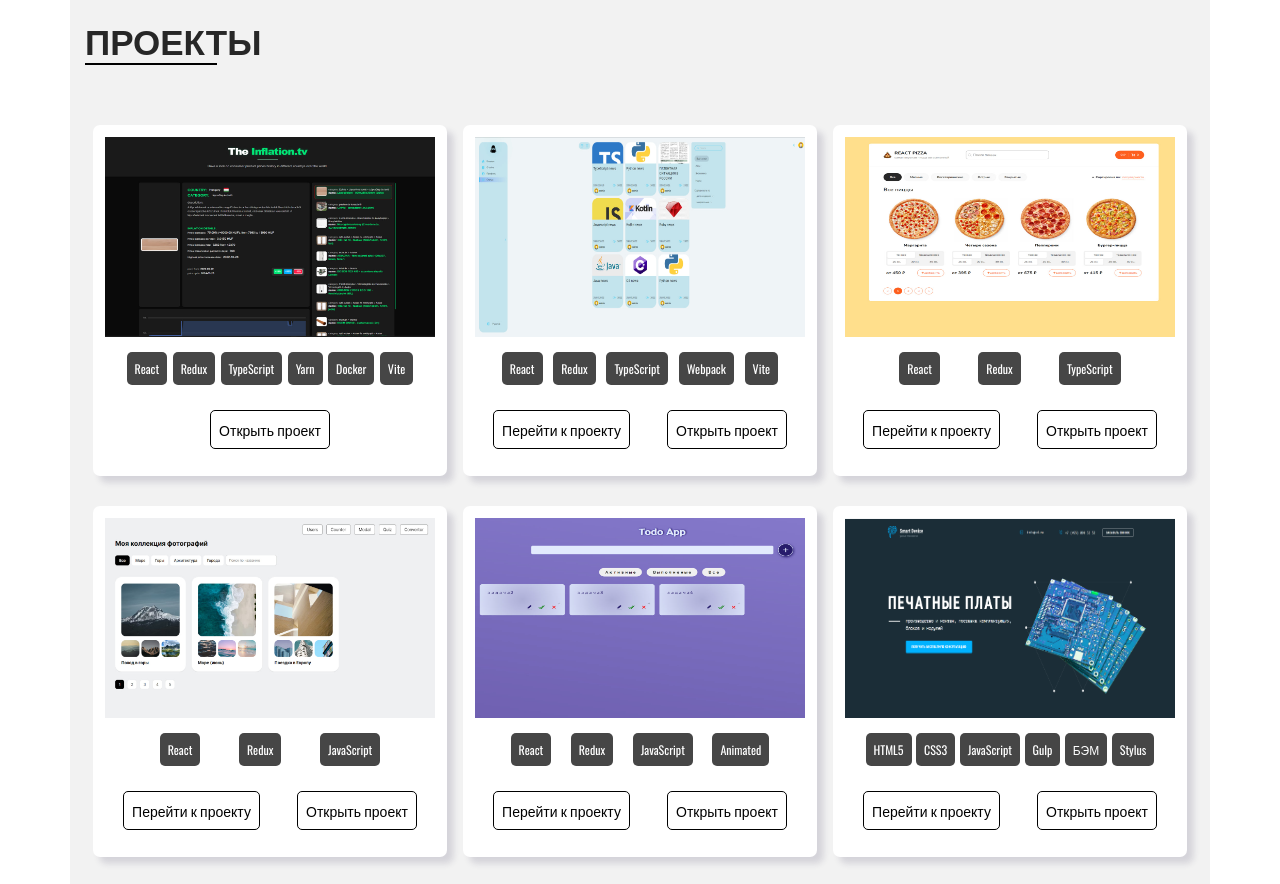
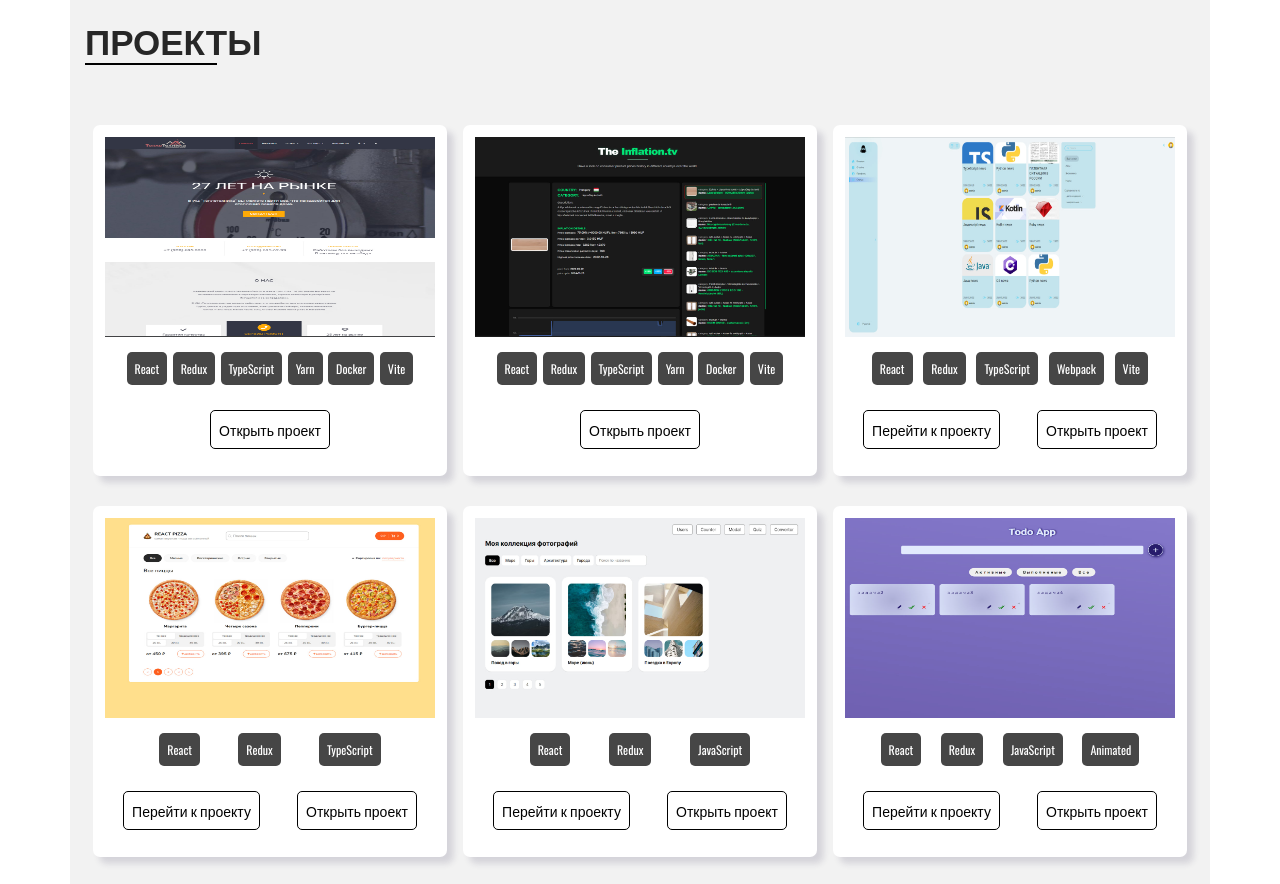
Before and after one commit to SuleymYovloy/SuleymYovloy.github.io, a plain HTML site: page index.html in a window 1280 px wide. Shown: the part 2680-3564 px from the top of the page. Drawn offline with nearby package versions, Linux system fonts and the light colour scheme.

Commit message:
add new project

```diff
--- a/index.html
+++ b/index.html
@@ -201,6 +201,29 @@
                     </div>
                     <div class="row">
                         <div class="projects-content">
+                            <div class="box">
+                                <div class="img-container">
+                                    <img
+                                        src="images/teplotehnika.jpg"
+                                        class="projects-img"
+                                    />
+                                </div>
+                                <div class="technologies">
+                                    <div class="technology">React</div>
+                                    <div class="technology">Redux</div>
+                                    <div class="technology">TypeScript</div>
+                                    <div class="technology">Yarn</div>
+                                    <div class="technology">Docker</div>
+                                    <div class="technology">Vite</div>
+                                </div>
+                                <div class="review">
+                                    <a
+                                        href="https://ingteplo.ru/"
+                                        class="project-checkout"
+                                        >Открыть проект</a
+                                    >
+                                </div>
+                            </div>
                             <div class="box">
                                 <div class="img-container">
                                     <img
```
Also changed, not shown: images/teplotehnika.jpg (added).
